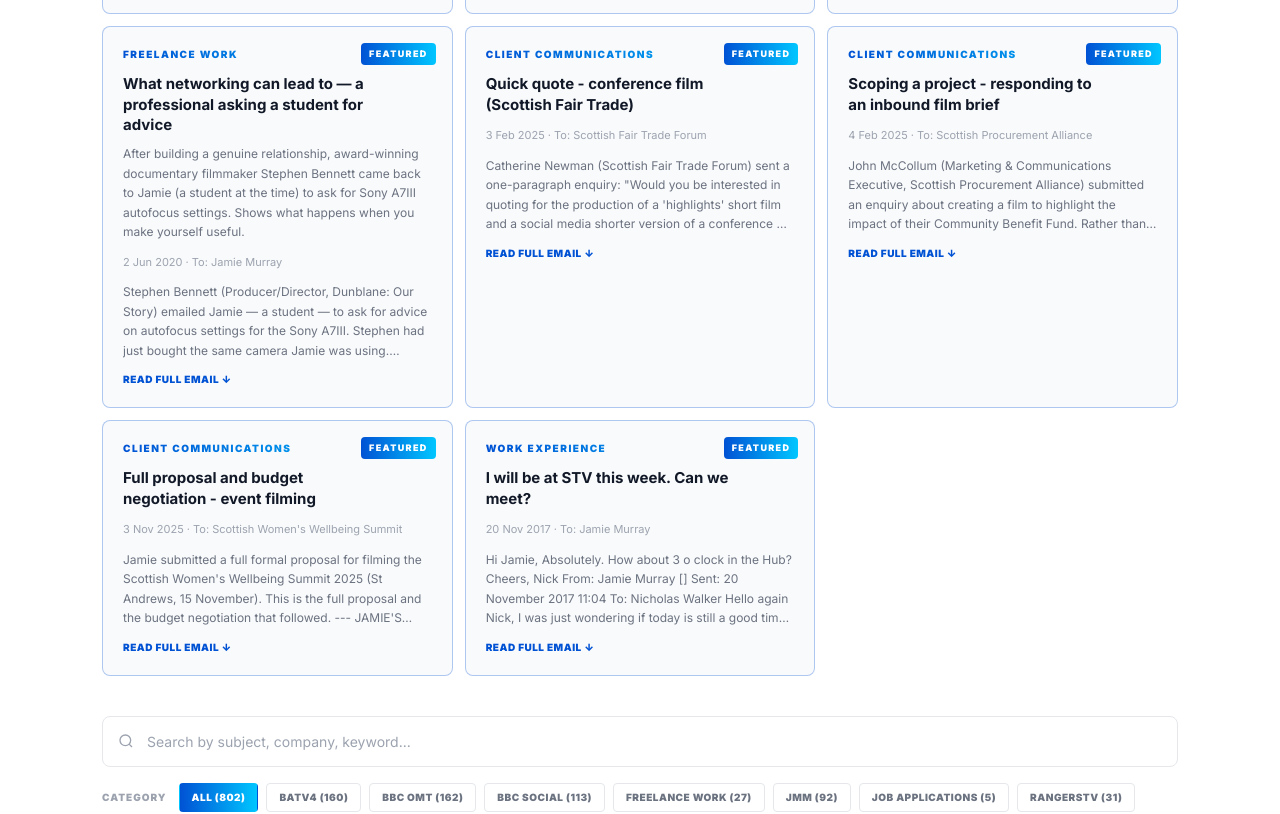
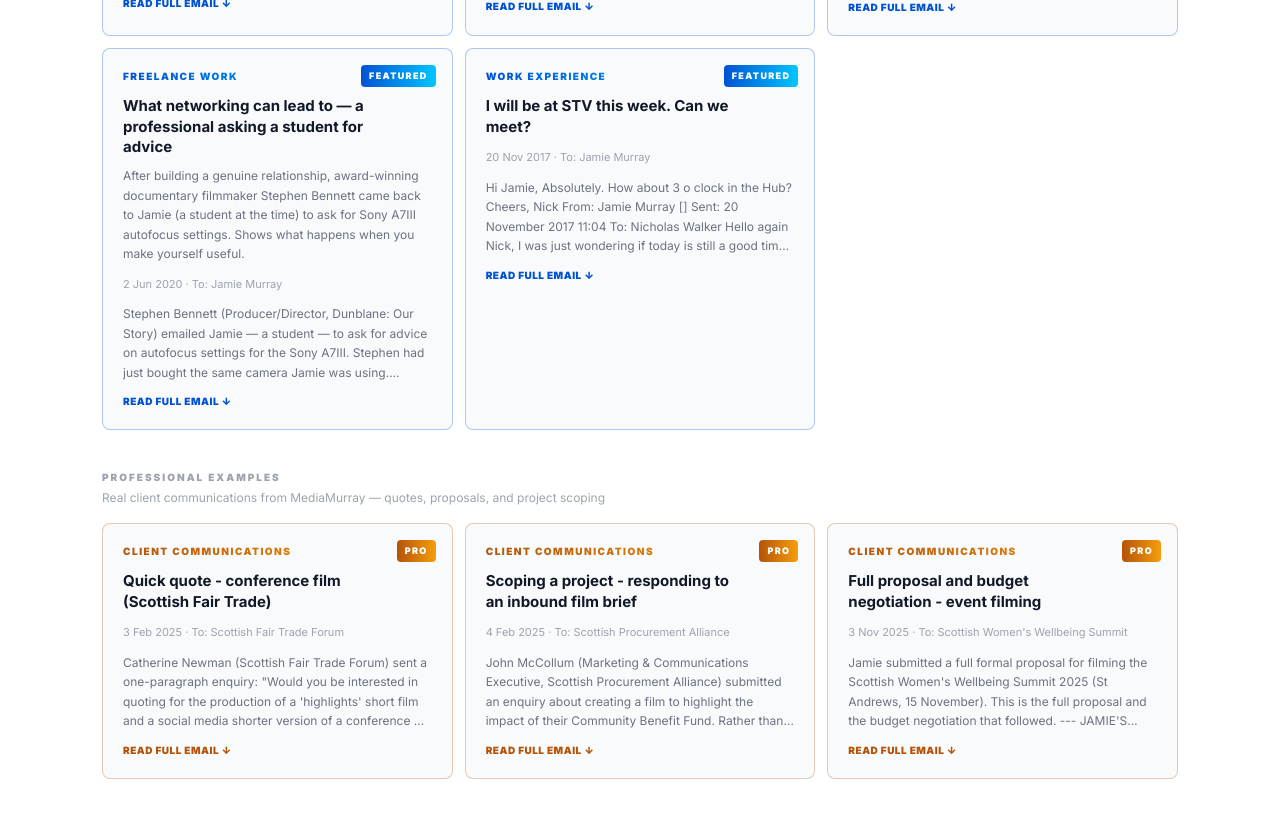
Before and after one commit to iamjamiemurray-beep/mediamurray-site, a Next.js app: page /broadcasting-resource in a window 1280 px wide. Shown: the part 1440-2254 px from the top of the page. Built offline with nearby package versions, Linux system fonts and the light colour scheme.

Commit message:
Split featured into student outreach and professional examples sections

```diff
--- a/app/broadcasting-resource/page.tsx
+++ b/app/broadcasting-resource/page.tsx
@@ -28,20 +28,29 @@ function formatDate(d: string) {
   }
 }
 
-function FeaturedCard({ email }: { email: Email }) {
+function FeaturedCard({ email, variant = 'student' }: { email: Email; variant?: 'student' | 'pro' }) {
   const [open, setOpen] = useState(false)
   const title = email.displayTitle || email.subject
   const meta = email.displayMeta
+  const isPro = variant === 'pro'
+
+  const accent = isPro
+    ? 'from-[#B45309] to-[#F59E0B]'
+    : 'from-[#0052D4] to-[#00C6FF]'
+  const border = isPro
+    ? 'border-[#B45309]/30 dark:border-[#F59E0B]/25 hover:border-[#B45309]'
+    : 'border-[#0052D4]/30 dark:border-[#0052D4]/40 hover:border-[#0052D4]'
+  const toggleColor = isPro ? 'text-[#B45309] dark:text-[#F59E0B]' : 'text-[#0052D4]'
 
   return (
     <div
       onClick={() => setOpen(!open)}
-      className="relative bg-gray-50 dark:bg-white/[0.03] border border-[#0052D4]/30 dark:border-[#0052D4]/40 rounded-lg p-5 cursor-pointer transition-all hover:border-[#0052D4] hover:bg-gray-100 dark:hover:bg-white/[0.05] flex flex-col gap-3"
+      className={`relative bg-gray-50 dark:bg-white/[0.03] border ${border} rounded-lg p-5 cursor-pointer transition-all hover:bg-gray-100 dark:hover:bg-white/[0.05] flex flex-col gap-3`}
     >
-      <span className="absolute top-4 right-4 text-[9px] font-black tracking-[0.15em] uppercase bg-gradient-to-r from-[#0052D4] to-[#00C6FF] text-white px-2 py-1 rounded">
-        Featured
+      <span className={`absolute top-4 right-4 text-[9px] font-black tracking-[0.15em] uppercase bg-gradient-to-r ${accent} text-white px-2 py-1 rounded`}>
+        {isPro ? 'Pro' : 'Featured'}
       </span>
-      <span className="text-[10px] font-black tracking-[0.15em] uppercase bg-gradient-to-r from-[#0052D4] to-[#00C6FF] bg-clip-text text-transparent">
+      <span className={`text-[10px] font-black tracking-[0.15em] uppercase bg-gradient-to-r ${accent} bg-clip-text text-transparent`}>
         {email.folder}
       </span>
       <div className="text-[15px] font-bold text-gray-900 dark:text-white leading-snug pr-14">{title}</div>
@@ -55,7 +64,7 @@ function FeaturedCard({ email }: { email: Email }) {
         <p className="text-[12px] text-gray-500 dark:text-white/40 leading-relaxed line-clamp-4">{email.body.substring(0, 280)}</p>
       )}
       {email.body && (
-        <span className={`text-[10px] font-black tracking-wider uppercase ${open ? 'text-gray-400 dark:text-white/30' : 'text-[#0052D4]'}`}>
+        <span className={`text-[10px] font-black tracking-wider uppercase ${open ? 'text-gray-400 dark:text-white/30' : toggleColor}`}>
           {open ? 'Collapse ↑' : 'Read full email ↓'}
         </span>
       )}
@@ -267,12 +276,24 @@ export default function BroadcastingResource() {
           </div>
         </div>
 
-        {/* Featured */}
-        {data && data.featured.length > 0 && (
+        {/* Featured - student outreach */}
+        {data && data.featured.filter(e => e.folder !== 'Client Communications').length > 0 && (
           <div className="mt-10">
-            <p className="text-[10px] font-black tracking-[0.2em] uppercase text-gray-400 dark:text-white/35 mb-4">Featured examples</p>
+            <p className="text-[10px] font-black tracking-[0.2em] uppercase text-gray-400 dark:text-white/35 mb-1">Featured examples</p>
+            <p className="text-[12px] text-gray-400 dark:text-white/30 mb-4">Student outreach emails that got real responses from industry professionals</p>
             <div className="grid grid-cols-1 md:grid-cols-2 lg:grid-cols-3 gap-3">
-              {data.featured.map((e, i) => <FeaturedCard key={i} email={e} />)}
+              {data.featured.filter(e => e.folder !== 'Client Communications').map((e, i) => <FeaturedCard key={i} email={e} variant="student" />)}
+            </div>
+          </div>
+        )}
+
+        {/* Featured - professional work */}
+        {data && data.featured.filter(e => e.folder === 'Client Communications').length > 0 && (
+          <div className="mt-10">
+            <p className="text-[10px] font-black tracking-[0.2em] uppercase text-gray-400 dark:text-white/35 mb-1">Professional examples</p>
+            <p className="text-[12px] text-gray-400 dark:text-white/30 mb-4">Real client communications from MediaMurray — quotes, proposals, and project scoping</p>
+            <div className="grid grid-cols-1 md:grid-cols-2 lg:grid-cols-3 gap-3">
+              {data.featured.filter(e => e.folder === 'Client Communications').map((e, i) => <FeaturedCard key={i} email={e} variant="pro" />)}
             </div>
           </div>
         )}
```
